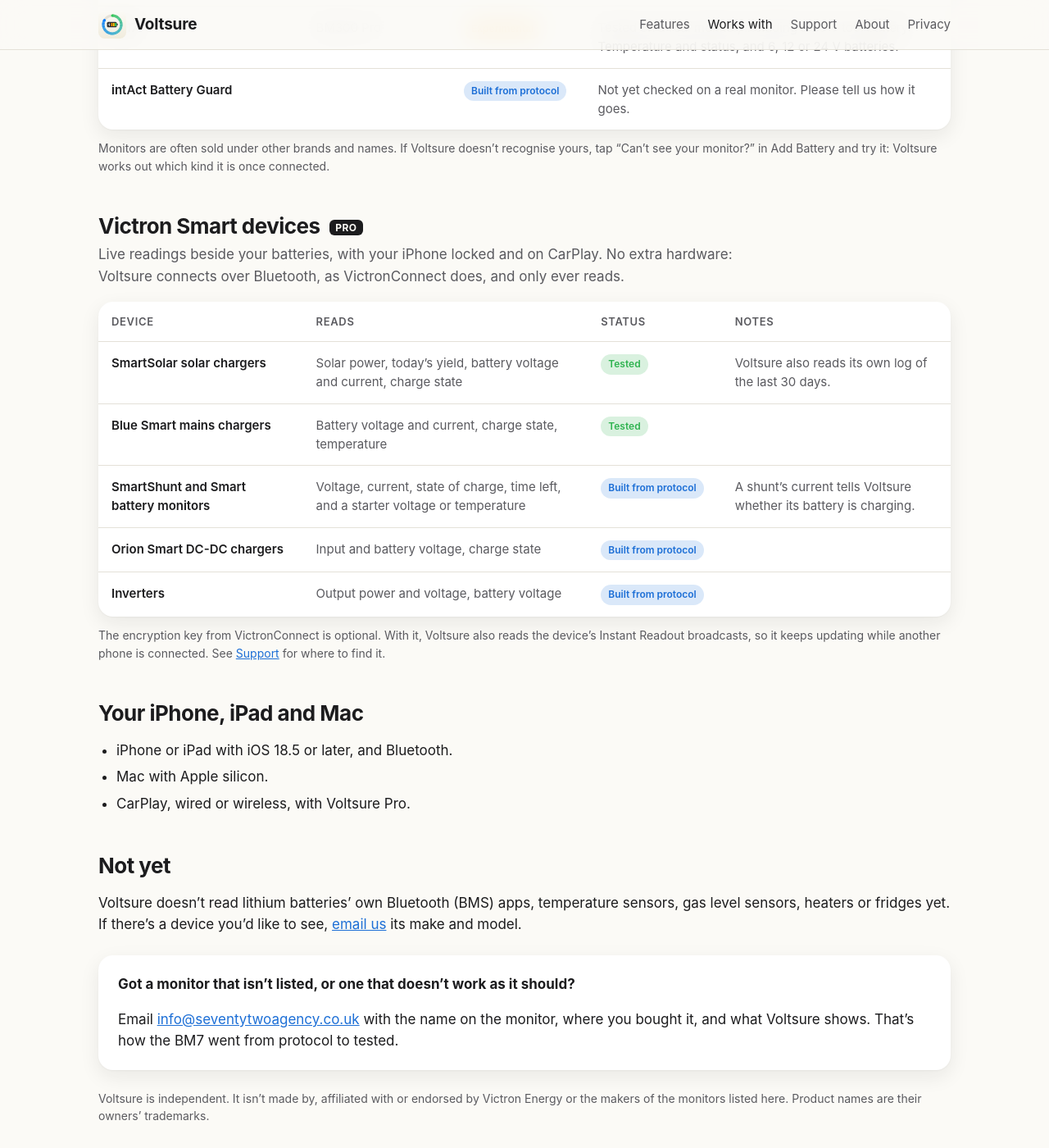
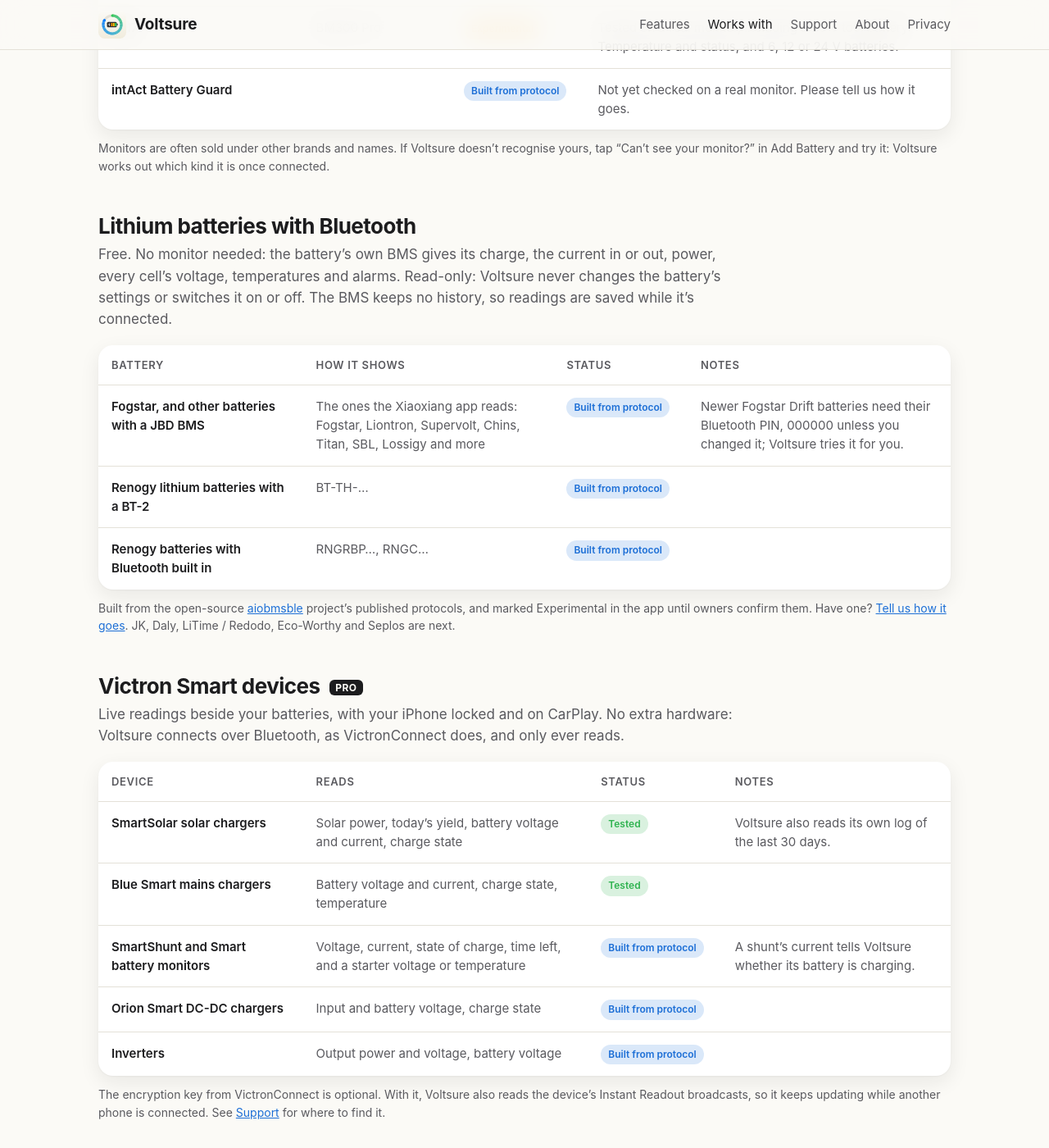
Before and after one commit to SeventyTwoAgency/STA-Website, a Jekyll site: the page voltsure/devices.html, which Jekyll copies as it is, in a window 1280 px wide and 1400 px high, scrolled down 769 px. Shown: the whole window at 82% size. Built offline with Jekyll 4.4.1, drawn with Linux system fonts in a browser that asks for light colours; some of the changed text lies outside the part shown.

Commit message:
Voltsure: lithium batteries with a Bluetooth BMS (JBD / Fogstar, Renogy); PIN kept in the Keychain
Not pushed: waits for the app release that ships it.

Co-Authored-By: Claude Opus 5.5 <noreply@anthropic.com>

```diff
--- a/voltsure/devices.html
+++ b/voltsure/devices.html
@@ -54,6 +54,18 @@
     </table>
     <p class="note">Monitors are often sold under other brands and names. If Voltsure doesn’t recognise yours, tap “Can’t see your monitor?” in Add Battery and try it: Voltsure works out which kind it is once connected.</p>
 
+    <h2 id="lithium">Lithium batteries with Bluetooth</h2>
+    <p class="muted">Free. No monitor needed: the battery’s own BMS gives its charge, the current in or out, power, every cell’s voltage, temperatures and alarms. Read-only: Voltsure never changes the battery’s settings or switches it on or off. The BMS keeps no history, so readings are saved while it’s connected.</p>
+    <table class="compat-table">
+      <thead><tr><th scope="col">Battery</th><th scope="col">How it shows</th><th scope="col">Status</th><th scope="col">Notes</th></tr></thead>
+      <tbody>
+        <tr><th scope="row">Fogstar, and other batteries with a JBD BMS</th><td data-label="How it shows">The ones the Xiaoxiang app reads: Fogstar, Liontron, Supervolt, Chins, Titan, SBL, Lossigy and more</td><td><span class="pill stable">Built from protocol</span></td><td>Newer Fogstar Drift batteries need their Bluetooth PIN, 000000 unless you changed it; Voltsure tries it for you.</td></tr>
+        <tr><th scope="row">Renogy lithium batteries with a BT-2</th><td data-label="How it shows">BT-TH-…</td><td><span class="pill stable">Built from protocol</span></td><td></td></tr>
+        <tr><th scope="row">Renogy batteries with Bluetooth built in</th><td data-label="How it shows">RNGRBP…, RNGC…</td><td><span class="pill stable">Built from protocol</span></td><td></td></tr>
+      </tbody>
+    </table>
+    <p class="note">Built from the open-source <a href="https://github.com/patman15/aiobmsble">aiobmsble</a> project’s published protocols, and marked Experimental in the app until owners confirm them. Have one? <a href="mailto:info@seventytwoagency.co.uk?subject=Voltsure%20lithium%20battery">Tell us how it goes</a>. JK, Daly, LiTime / Redodo, Eco-Worthy and Seplos are next.</p>
+
     <h2 id="victron">Victron Smart devices <span class="tag-pro">PRO</span></h2>
     <p class="muted">Live readings beside your batteries, with your iPhone locked and on CarPlay. No extra hardware: Voltsure connects over Bluetooth, as VictronConnect does, and only ever reads.</p>
     <table class="compat-table">
@@ -76,7 +88,7 @@
     </ul>
 
     <h2 id="not-yet">Not yet</h2>
-    <p>Voltsure doesn’t read lithium batteries’ own Bluetooth (BMS) apps, temperature sensors, gas level sensors, heaters or fridges yet. If there’s a device you’d like to see, <a href="mailto:info@seventytwoagency.co.uk?subject=Voltsure%20device%20request">email us</a> its make and model.</p>
+    <p>Voltsure doesn’t yet read lithium batteries with other BMS boards (JK, Daly, LiTime and others), Renogy solar controllers and shunts, temperature sensors, gas level sensors, heaters or fridges yet. If there’s a device you’d like to see, <a href="mailto:info@seventytwoagency.co.uk?subject=Voltsure%20device%20request">email us</a> its make and model.</p>
 
     <div class="callout">
       <p><strong>Got a monitor that isn’t listed, or one that doesn’t work as it should?</strong></p>
--- a/voltsure/privacy.html
+++ b/voltsure/privacy.html
@@ -39,7 +39,7 @@
 
     <h2>What the app does with data</h2>
     <ul>
-      <li><strong>Battery readings</strong> from your monitors (voltage and the time of each reading) are stored only on your device. They never leave it.</li>
+      <li><strong>Battery readings</strong> from your monitors (voltage and the time of each reading) and from lithium batteries with Bluetooth (also current, charge and temperature) are stored only on your device. They never leave it.</li>
       <li><strong>Names and settings</strong> you give your batteries and vehicles are stored only on your device.</li>
       <li><strong>Voltsure works fully offline and has no servers.</strong> Your readings, names and settings are never uploaded anywhere.</li>
       <li><strong>The app never asks for your location.</strong></li>
@@ -49,7 +49,7 @@
     <p>Purchases and app verification are handled by Apple through the App Store, under <a href="https://www.apple.com/legal/privacy/">Apple’s privacy policy</a>. Voltsure receives only whether a purchase was made, never your name, Apple ID or payment details.</p>
 
     <h2>Bluetooth</h2>
-    <p>Voltsure uses Bluetooth only to read your battery monitors and the Victron devices you add. Bluetooth is used directly between your device and the monitor or Victron device; nothing passes through any other service. A Victron device’s encryption key, if you paste one in from VictronConnect, is kept in your device’s Keychain, on that device only, and is never sent anywhere.</p>
+    <p>Voltsure uses Bluetooth only to read your battery monitors, lithium batteries and the Victron devices you add. Bluetooth is used directly between your device and the monitor, battery or Victron device; nothing passes through any other service. A lithium battery’s Bluetooth PIN, if it needs one, is kept in your device’s Keychain, on that device only, and is sent only to that battery, never anywhere else. A Victron device’s encryption key, if you paste one in from VictronConnect, is kept in your device’s Keychain, on that device only, and is never sent anywhere.</p>
 
     <h2>Notifications</h2>
     <p>Low-voltage alerts are created on your device. They are not sent from a server.</p>
```
Also changed, not shown: other parts of voltsure/privacy.html (+1 -1 lines), apps.md (+1 -1 lines), voltsure/index.html (+7 -5 lines), voltsure/support.html (+15 -0 lines).
